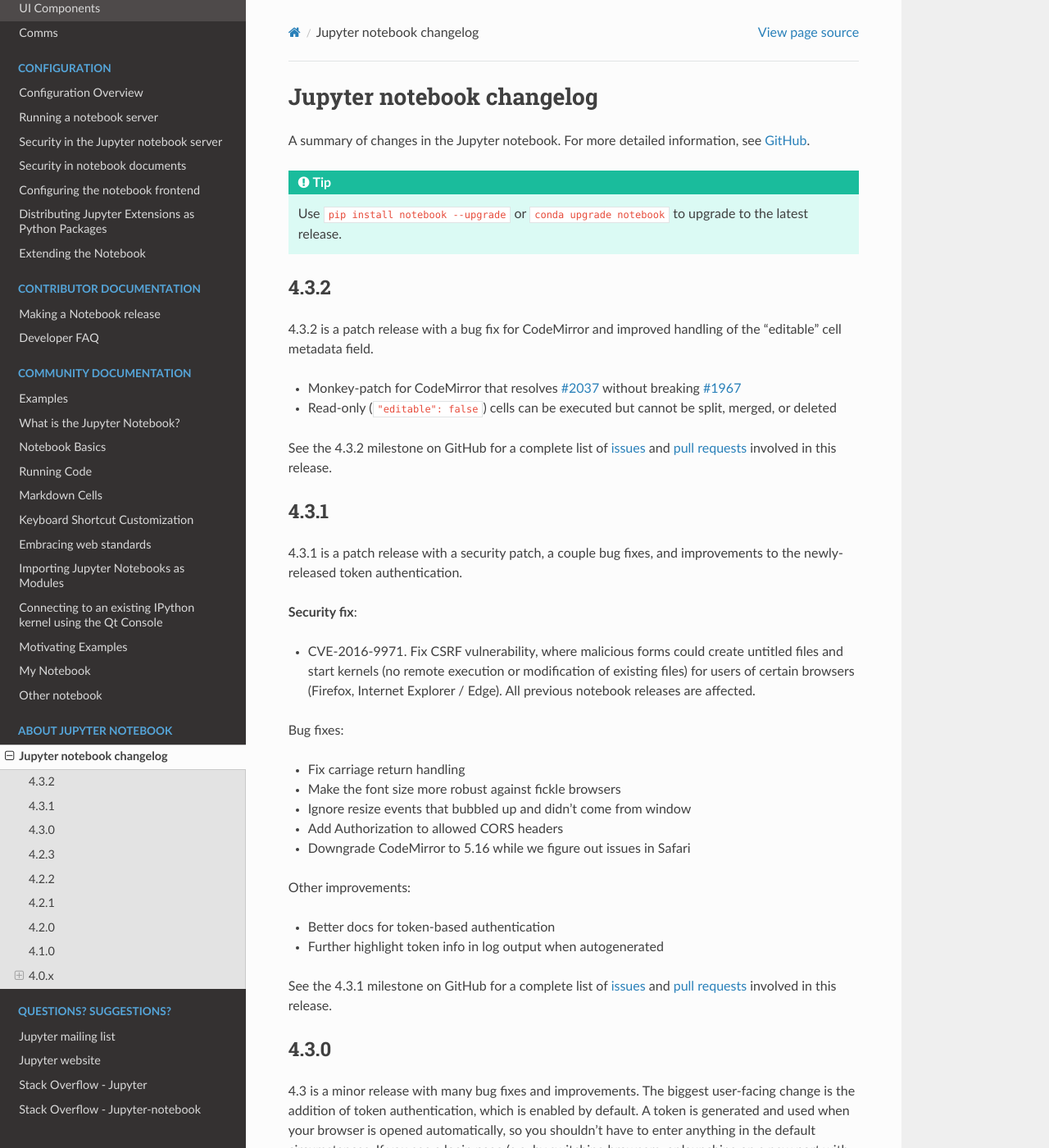
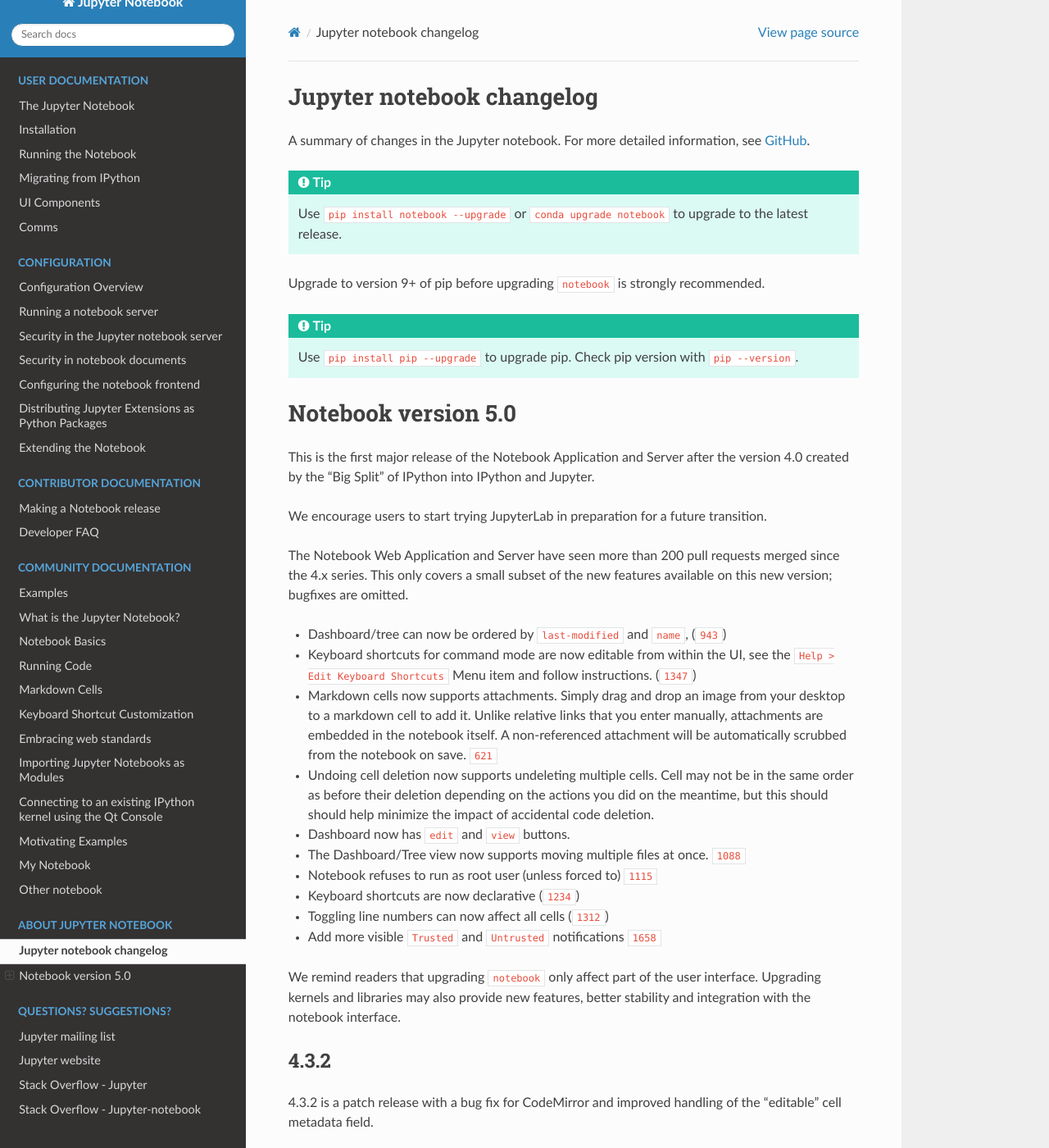
Before and after one commit to jupyter/nbclassic, a Sphinx documentation site: the page built from docs/source/changelog.rst, in a window 1280 px wide and 1400 px high. Shown: the whole window at 82% size. Built offline with Sphinx 7.4.7 and the Read the Docs theme 2.0.0, drawn with Linux system fonts in a browser that asks for light colours; pages that are not in the unit, such as notebooks, are missing from menus; cross-references to code outside the pages are shown as plain code.

Commit message:
Start to list new features in changelog

```diff
--- a/docs/source/changelog.rst
+++ b/docs/source/changelog.rst
@@ -12,6 +12,66 @@
      Use ``pip install notebook --upgrade`` or ``conda upgrade notebook`` to
      upgrade to the latest release.
 
+.. we push for pip 9+ or it will break for Python 2 users when IPython 6 get out.
+Upgrade to version 9+ of pip before upgrading ``notebook`` is strongly recommended.
+
+.. tip::
+
+    Use ``pip install pip --upgrade`` to upgrade pip. Check pip version with
+    ``pip --version``.
+
+
+.. _release-5.0.0:
+
+Notebook version 5.0
+====================
+
+This is the first major release of the Notebook Application and Server after
+the version 4.0 created by the "Big Split" of IPython into IPython and Jupyter.
+
+We encourage users to start trying JupyterLab in preparation for a future
+transition.
+
+The Notebook Web Application and Server have seen more than 200 pull requests
+merged since the 4.x series. This only covers a small subset of the new
+features available on this new version; bugfixes are omitted.
+
+- Dashboard/tree can now be ordered by ``last-modified`` and ``name``,
+  (:ghpull:`943`)
+
+- Keyboard shortcuts for command mode are now editable from within the UI, see
+  the ``Help > Edit Keyboard Shortcuts``  Menu item and follow instructions.
+  (:ghpull:`1347`)
+
+
+- Markdown cells now supports attachments. Simply drag and drop an image from
+  your desktop to a markdown cell to add it. Unlike relative links that you
+  enter manually, attachments are embedded in the notebook itself. A
+  non-referenced attachment will be automatically scrubbed from the notebook on
+  save. :ghpull:`621`
+
+
+- Undoing cell deletion now supports undeleting multiple cells. Cell may not be
+  in the same order as before their deletion depending on the actions you did
+  on the meantime, but this should should help minimize the impact of
+  accidental code deletion.
+
+- Dashboard now has ``edit`` and ``view`` buttons.
+
+- The Dashboard/Tree view now supports moving multiple files at once.
+  :ghpull:`1088`
+
+- Notebook refuses to run as root user (unless forced to) :ghpull:`1115`
+
+- Keyboard shortcuts are now declarative (:ghpull:`1234`)
+
+- Toggling line numbers can now affect all cells (:ghpull:`1312`)
+
+- Add more visible ``Trusted`` and ``Untrusted`` notifications :ghpull:`1658`
+
+We remind readers that upgrading ``notebook`` only affect part of the user
+interface. Upgrading kernels and libraries may also provide new features,
+better stability and integration with the notebook interface.
 
 .. _release-4.3.2:
 
```
